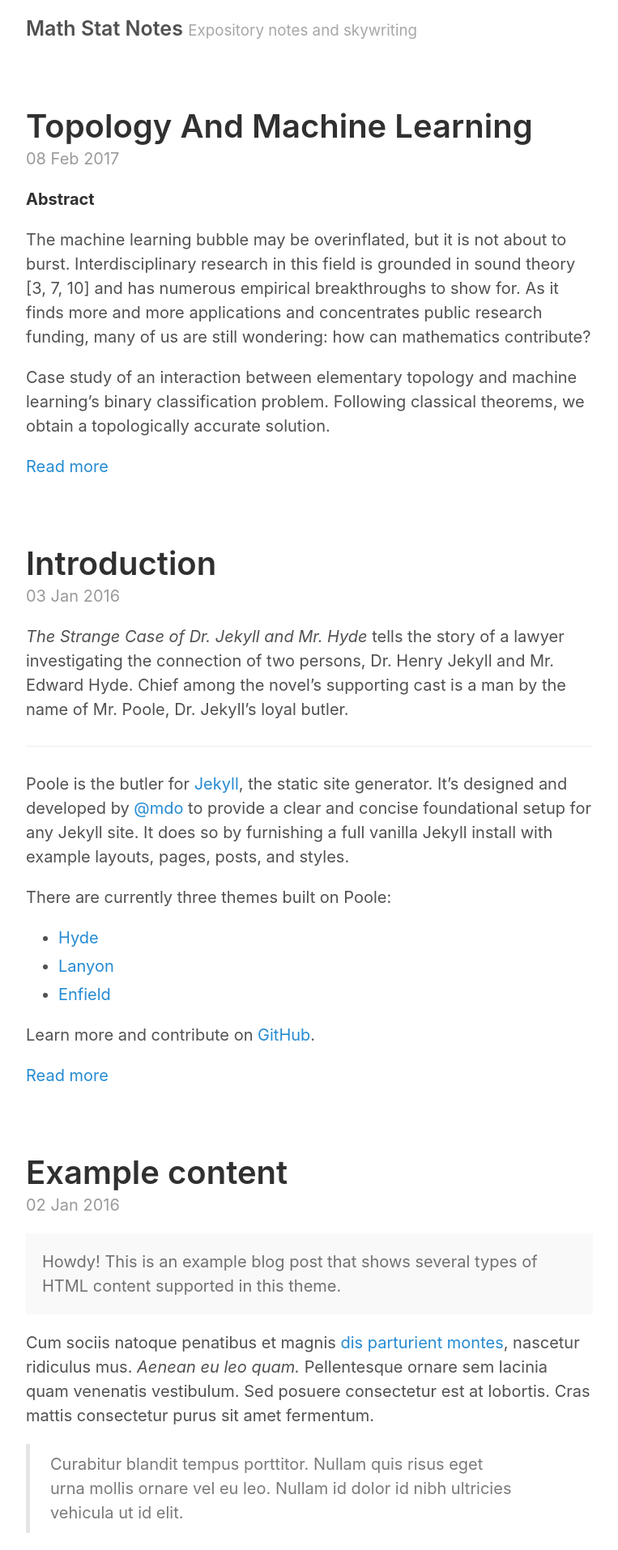
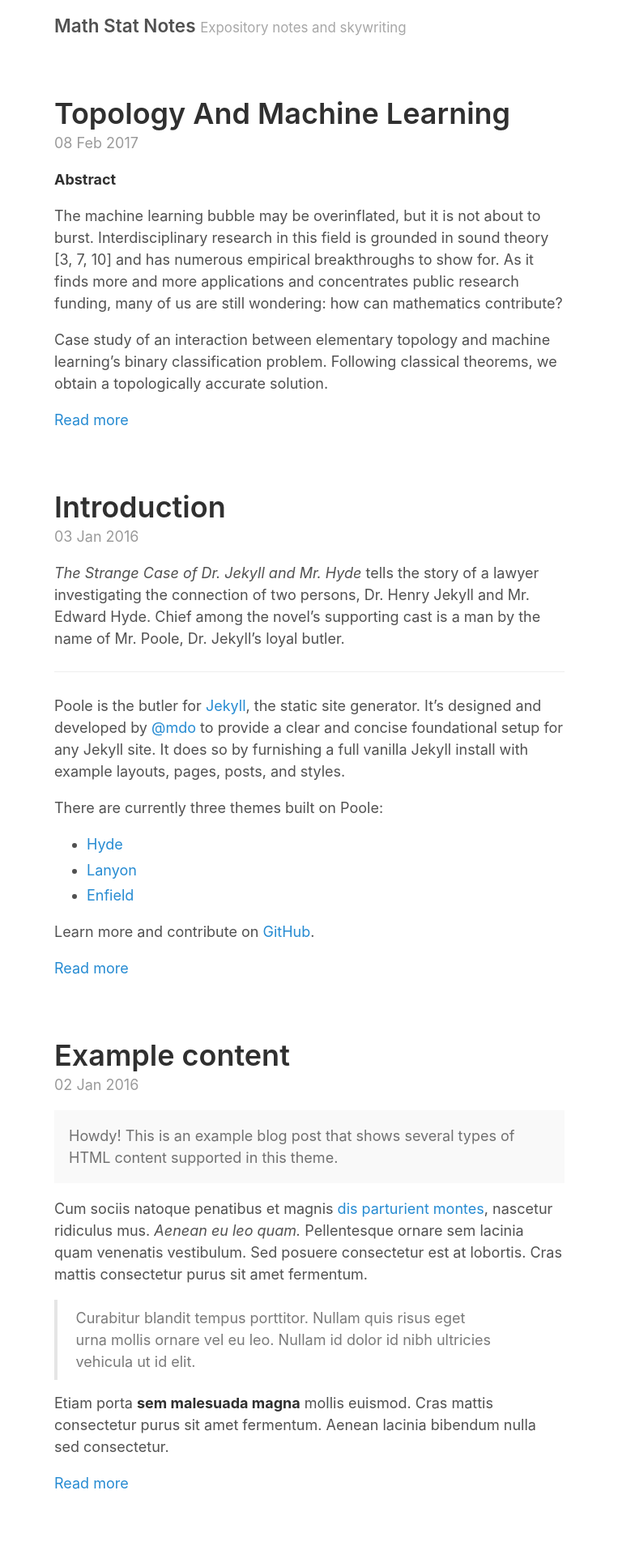
Before and after one commit to OlivierBinette/blog, a Jekyll site: the page built from index.html, in a window 1280 px wide. Shown: the top 1914 px of the page at 81% size, without its empty margins (258-1021 px from the left). Built offline with Jekyll 4.4.1, drawn with Linux system fonts in a browser that asks for light colours; the list of posts is cut into pages by our own code.

Commit message:
Update _variables.scss

```diff
--- a/_sass/_variables.scss
+++ b/_sass/_variables.scss
@@ -14,7 +14,7 @@ $blue: #268bd2;
 $brown: #8f5536;
 
 $root-font-family: -apple-system, BlinkMacSystemFont, "Segoe UI", "Roboto", "Oxygen", "Ubuntu", "Cantarell", "Fira Sans", "Droid Sans", "Helvetica Neue", Arial, sans-serif;
-$root-font-size: 16px;
+$root-font-size: 13px;
 $root-line-height: 1.5;
 
 $body-color: #515151;
@@ -24,7 +24,7 @@ $link-color: $blue;
 $border-color: #e5e5e5;
 
 $large-breakpoint: 38em;
-$large-font-size: 20px;
+$large-font-size: 18px;
 
 $code-font-family: Menlo, Monaco, "Courier New", monospace;
 $code-color: #bf616a;
```
